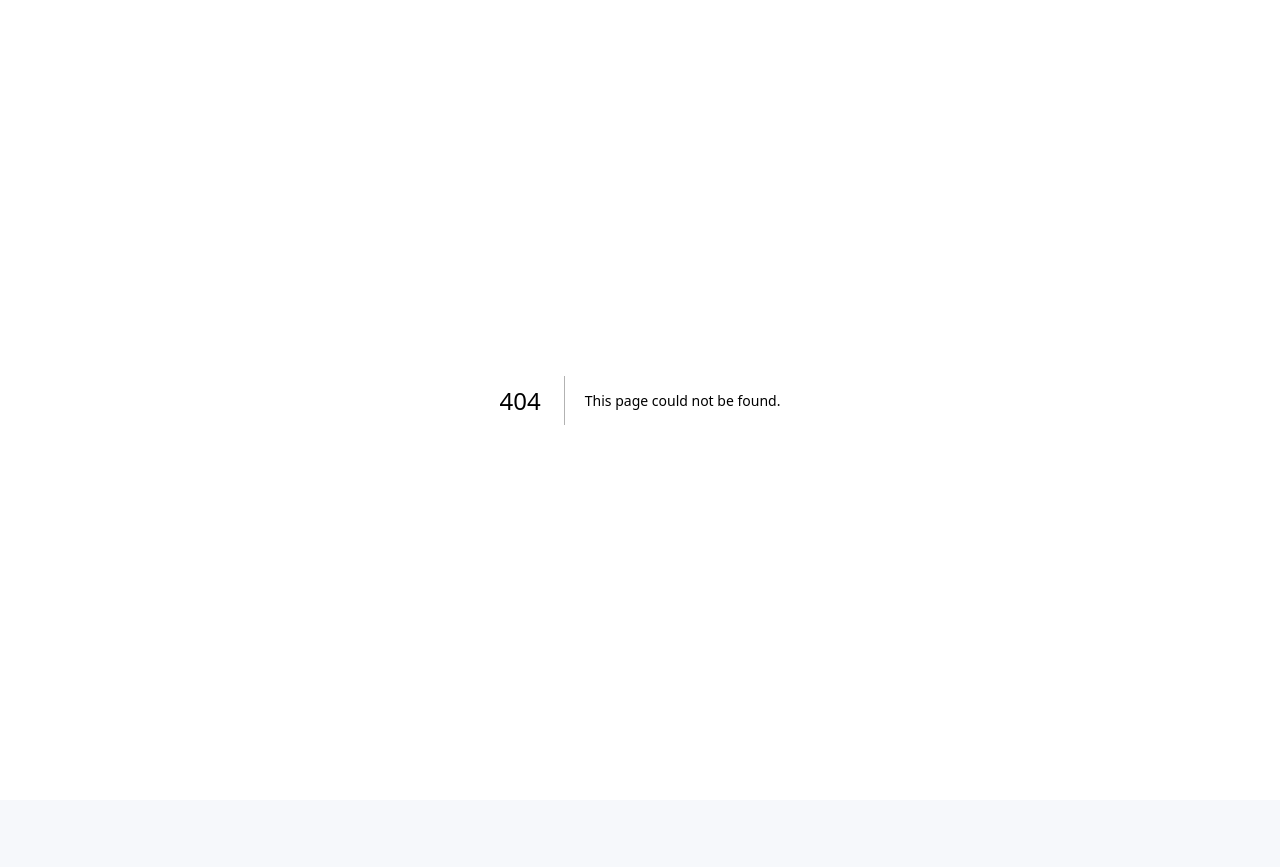
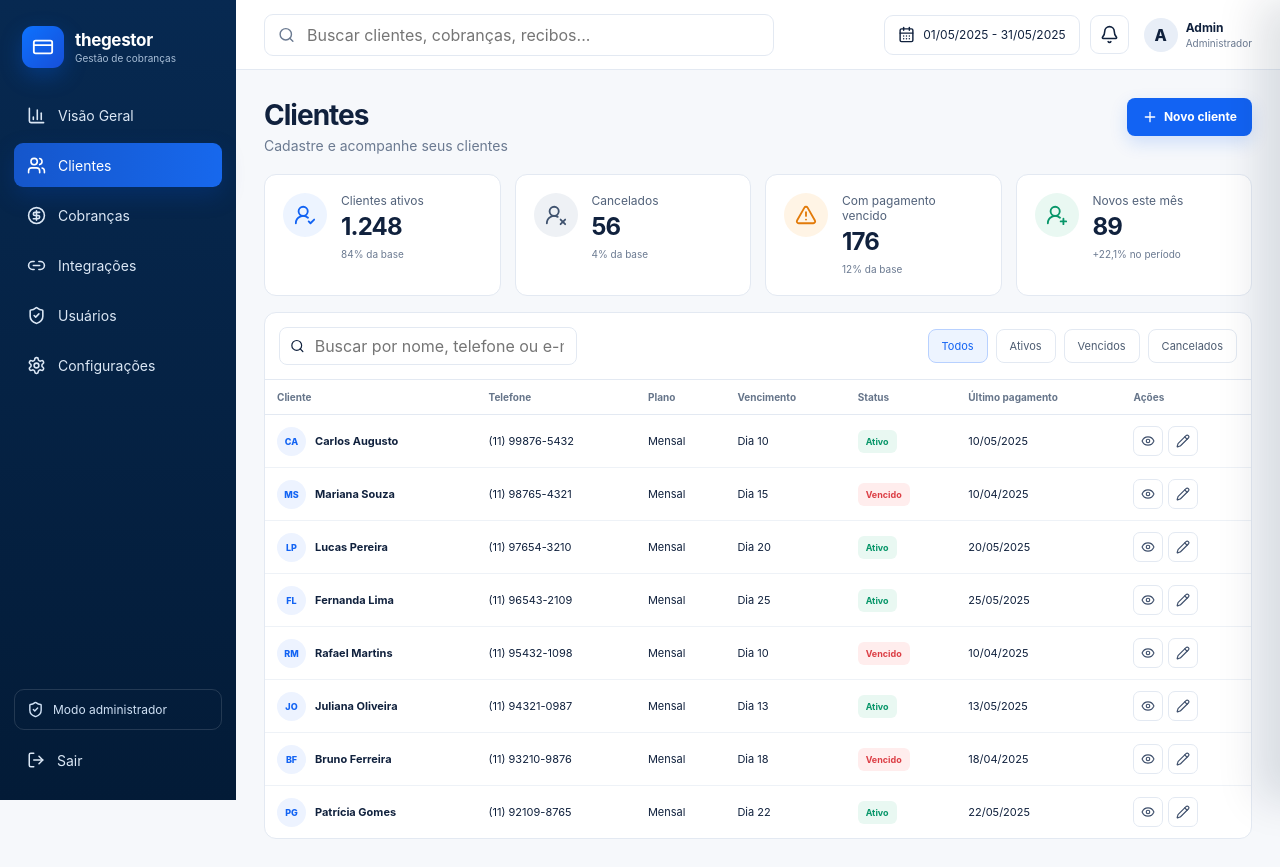
Before and after one commit to anthonytribeiro587/thegestor, a Next.js app: page /clientes in a window 1280 px wide. Before the commit this address had no page. Before the commit the page ends 800 px from the top, so only its background shows below. Built offline with nearby package versions, Linux system fonts and the light colour scheme.

Commit message:
add client management screen

```diff
--- /dev/null
+++ b/src/app/clientes/page.tsx
@@ -0,0 +1,41 @@
+"use client";
+
+import { useMemo, useState } from "react";
+import { AlertTriangle, Eye, Pencil, Plus, Search, UserRoundCheck, UserRoundPlus, UserRoundX } from "lucide-react";
+import { AppShell } from "@/components/app-shell";
+import { ClientDrawer } from "@/components/client-drawer";
+import { PageHeader } from "@/components/page-header";
+import { StatCard } from "@/components/stat-card";
+import { StatusBadge } from "@/components/status-badge";
+import { clients } from "@/lib/mock-data";
+
+type Filter = "Todos" | "Ativos" | "Vencidos" | "Cancelados";
+
+export default function ClientsPage() {
+  const [drawerOpen, setDrawerOpen] = useState(false);
+  const [query, setQuery] = useState("");
+  const [filter, setFilter] = useState<Filter>("Todos");
+  const filtered = useMemo(() => clients.filter((client) => {
+    const matchesQuery = `${client.name} ${client.phone} ${client.email ?? ""}`.toLowerCase().includes(query.toLowerCase());
+    const matchesFilter = filter === "Todos" || (filter === "Ativos" && client.status === "Ativo") || (filter === "Vencidos" && client.status === "Vencido") || (filter === "Cancelados" && client.status === "Cancelado");
+    return matchesQuery && matchesFilter;
+  }), [query, filter]);
+
+  return (
+    <AppShell>
+      <PageHeader title="Clientes" subtitle="Cadastre e acompanhe seus clientes" action={<button className="button primary" onClick={() => setDrawerOpen(true)}><Plus size={16} style={{ verticalAlign: "middle", marginRight: 6 }} />Novo cliente</button>} />
+      <section className="stats-grid">
+        <StatCard title="Clientes ativos" value="1.248" helper="84% da base" icon={UserRoundCheck} />
+        <StatCard title="Cancelados" value="56" helper="4% da base" icon={UserRoundX} tone="slate" />
+        <StatCard title="Com pagamento vencido" value="176" helper="12% da base" icon={AlertTriangle} tone="orange" />
+        <StatCard title="Novos este mês" value="89" helper="+22,1% no período" icon={UserRoundPlus} tone="green" />
+      </section>
+      <section className="card">
+        <div className="toolbar"><label className="toolbar-search"><Search size={16} /><input value={query} onChange={(event) => setQuery(event.target.value)} placeholder="Buscar por nome, telefone ou e-mail..." /></label><div className="toolbar-filters">{(["Todos", "Ativos", "Vencidos", "Cancelados"] as Filter[]).map((item) => <button key={item} onClick={() => setFilter(item)} className={`filter-chip ${filter === item ? "active" : ""}`}>{item}</button>)}</div></div>
+        <div className="table-wrap"><table className="admin-table"><thead><tr><th>Cliente</th><th>Telefone</th><th>Plano</th><th>Vencimento</th><th>Status</th><th>Último pagamento</th><th>Ações</th></tr></thead><tbody>{filtered.map((client) => <tr key={client.id}><td><div className="client-cell"><span className="mini-avatar">{client.name.split(" ").map((part) => part[0]).slice(0, 2).join("")}</span>{client.name}</div></td><td>{client.phone}</td><td>{client.plan}</td><td>Dia {client.dueDay}</td><td><StatusBadge status={client.status} /></td><td>{client.lastPayment}</td><td><div className="action-set"><button className="square-action" aria-label="Visualizar"><Eye size={14} /></button><button className="square-action" aria-label="Editar"><Pencil size={14} /></button></div></td></tr>)}</tbody></table></div>
+        {filtered.length === 0 ? <div className="empty-note">Nenhum cliente encontrado com esses filtros.</div> : null}
+      </section>
+      <ClientDrawer open={drawerOpen} onClose={() => setDrawerOpen(false)} />
+    </AppShell>
+  );
+}
```
